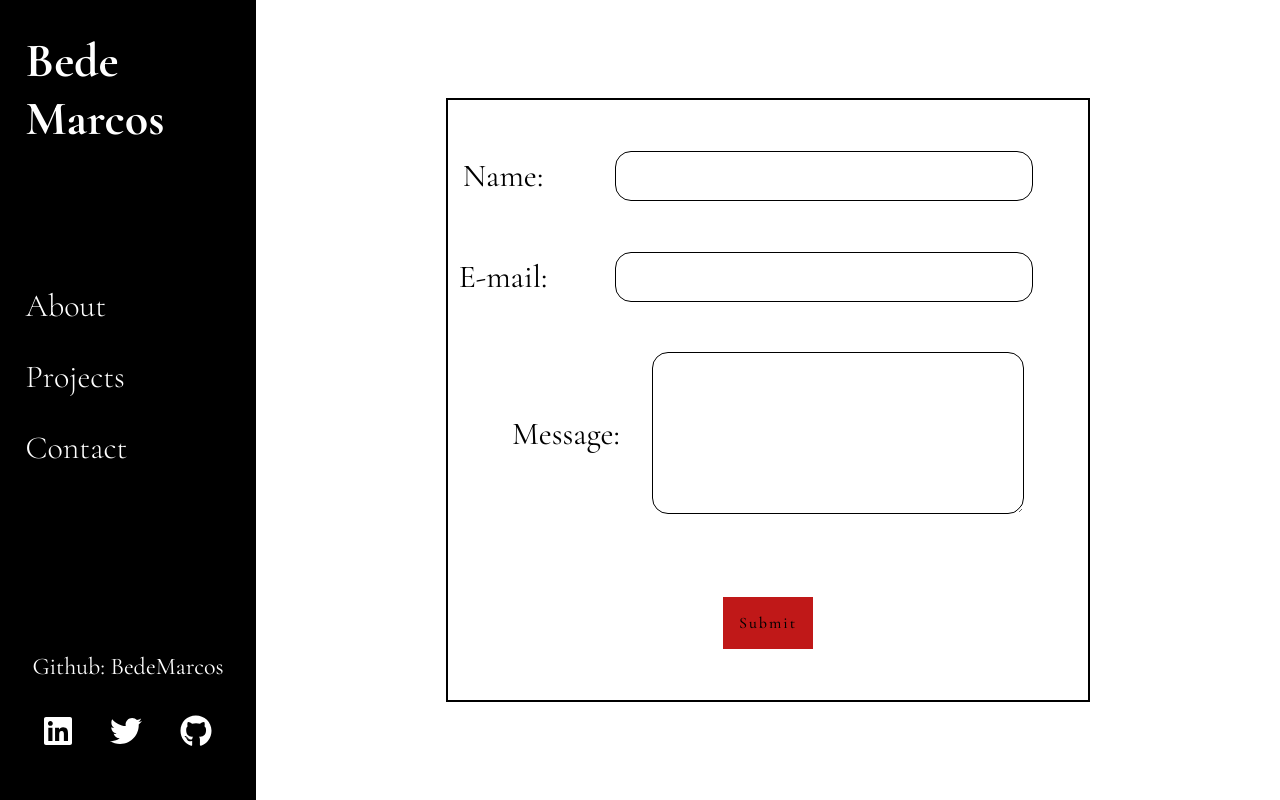
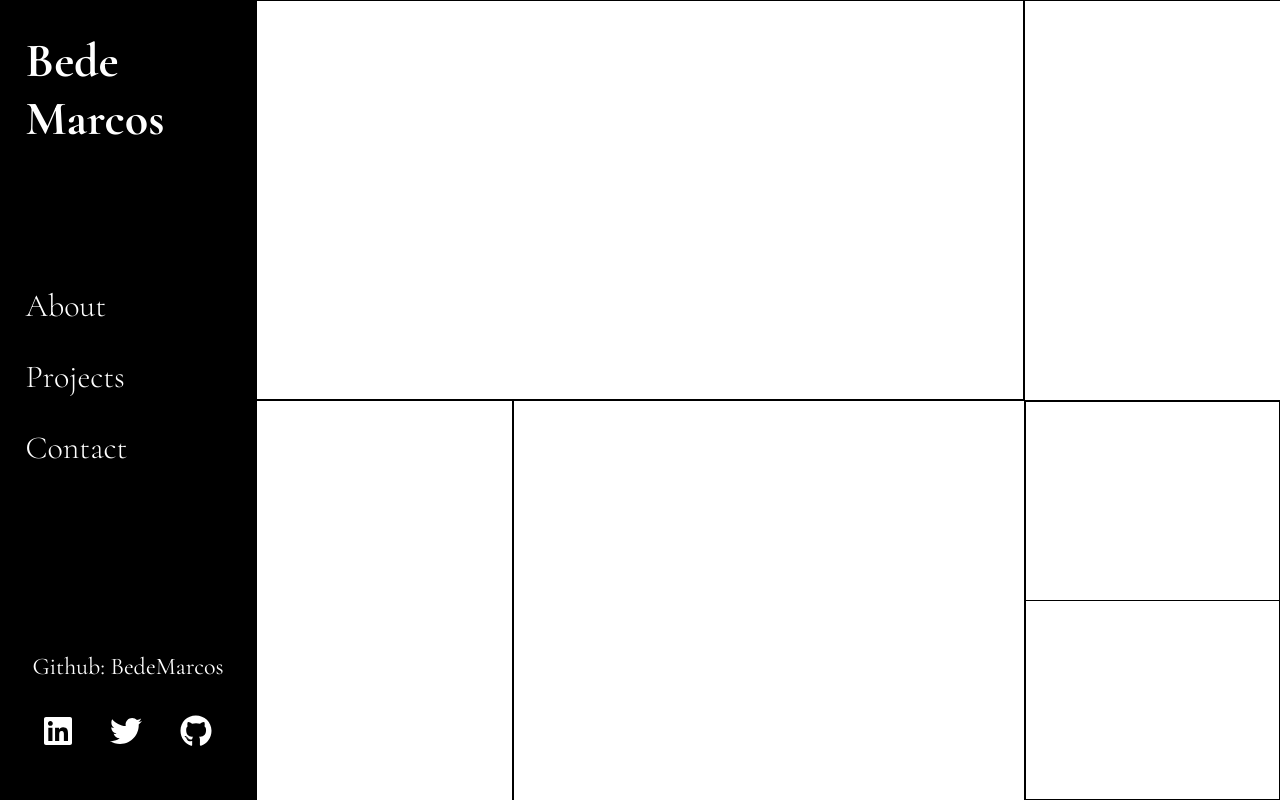
Before and after one commit to BedeMS/Portfolio, a React (Create React App) app: page / in a window 1280 px wide. Built offline with nearby package versions, Linux system fonts and the light colour scheme.

Commit message:
Add Route to App

```diff
--- a/src/components/Nav/Nav.js
+++ b/src/components/Nav/Nav.js
@@ -10,13 +10,13 @@ function Nav(props) {
         Bede Marcos
       </Link>
       <div className="Nav__list">
-        <Link to="/" className="Nav__list-item">
+        <Link to="/About" className="Nav__list-item">
           About
         </Link>
-        <Link to="/" className="Nav__list-item">
+        <Link to="/Projects" className="Nav__list-item">
           Projects
         </Link>
-        <Link to="/" className="Nav__list-item">
+        <Link to="/Contact" className="Nav__list-item">
           Contact
         </Link>
       </div>
--- a/src/containers/About/About.js
+++ b/src/containers/About/About.js
@@ -5,17 +5,15 @@ import "./About.css";
 
 function About(props) {
   return (
-    <div className="App">
-      <Nav />
     <div className="About">
       <div className="LeftSide">
         <div className="Photo"></div>
         <div className="Skills">
-              <Progress label="HTML5/CSS/SASS" width="90"/>
-              <Progress label="Javascript" width="80"/>
-              <Progress label="React" width="75"/>
-              <Progress label="Node" width="50"/>
-              <Progress label="Python" width="0" goal="Goal: End of 2021"/>
+          <Progress label="HTML5/CSS/SASS" width="90" />
+          <Progress label="Javascript" width="80" />
+          <Progress label="React" width="75" />
+          <Progress label="Node" width="50" />
+          <Progress label="Python" width="0" goal="Goal: End of 2021" />
         </div>
       </div>
       <div className="Desc">
@@ -23,15 +21,14 @@ function About(props) {
           Usually, the source of truth is implemented in the component that
           needs it for rendering. So in our case, we manage state in our
           containing app component at the very top. From this app component,
-            data is passed down the component tree via props. Usually, the
-            source of truth is implemented in the component that needs it for
-            rendering. So in our case, we manage state in our containing app
-            component at the very top. From this app component, data is passed
-            down the component tree via props. Usually, the source of truth is
-            implemented in the component that needs it for rendering. So in our
-            case, we manage state in our containing app component at the very
-            top. From this app component, data is passed down the component tree
-            via props.
+          data is passed down the component tree via props. Usually, the source
+          of truth is implemented in the component that needs it for rendering.
+          So in our case, we manage state in our containing app component at the
+          very top. From this app component, data is passed down the component
+          tree via props. Usually, the source of truth is implemented in the
+          component that needs it for rendering. So in our case, we manage state
+          in our containing app component at the very top. From this app
+          component, data is passed down the component tree via props.
         </p>
         <ul className="Desc__interests">
           <li className="Desc__interests-title">My Interests</li>
@@ -50,7 +47,6 @@ function About(props) {
         </ul>
       </div>
     </div>
-    </div>
   );
 }
 
--- a/src/containers/App/App.js
+++ b/src/containers/App/App.js
@@ -1,8 +1,10 @@
 import React from "react";
+import { Switch, Route } from "react-router-dom";
 import { library } from "@fortawesome/fontawesome-svg-core";
 import { far } from "@fortawesome/free-regular-svg-icons";
 import { fab } from "@fortawesome/free-brands-svg-icons";
 import { fas } from "@fortawesome/free-solid-svg-icons";
+import Nav from "../../components/Nav/Nav";
 import Home from "../Home/Home";
 import About from "../About/About";
 import Projects from "../Projects/Projects";
@@ -12,7 +14,17 @@ import "./App.css";
 library.add(far, fab, fas);
 
 function App() {
-  return <Contact />;
+  return (
+    <div className="App">
+      <Nav />
+      <Switch>
+        <Route exact path="/Contact" render={() => <Contact />} />
+        <Route exact path="/About" render={() => <About />} />
+        <Route exact path="/Projects" render={() => <Projects />} />
+        <Route exact path="/" render={() => <Home />} />
+      </Switch>
+    </div>
+  );
 }
 
 export default App;
--- a/src/containers/Contact/Contact.js
+++ b/src/containers/Contact/Contact.js
@@ -7,15 +7,12 @@ import Button from "../../elements/Button/Button";
 
 function Contact(props) {
   return (
-    <div className="App">
-      <Nav />
     <form className="Contact">
       <Input colorScheme="dark" label="Name" />
       <Input colorScheme="dark" label="E-mail" />
       <Textarea label="Message" />
       <Button type="submit" name="Submit" />
     </form>
-    </div>
   );
 }
 
--- a/src/containers/Home/Home.css
+++ b/src/containers/Home/Home.css
@@ -6,7 +6,7 @@
 }
 
 .main {
-  border: 5px solid #000000;
+  border: 1px solid #000000;
 }
 .main:nth-of-type(4) {
   grid-column: 2 / span 2;
@@ -16,11 +16,16 @@
   grid-column: 1 / span 3;
 }
 
+.main.Project {
+  margin: 0;
+  width: 100%;
+}
+
 .FinalProject,
 .More {
   height: 50%;
 }
 
 .More {
-  border-top: 10px solid #000000;
+  border-top: 1px solid #000000;
 }
--- a/src/containers/Home/Home.js
+++ b/src/containers/Home/Home.js
@@ -4,17 +4,14 @@ import "./Home.css";
 
 function Home() {
   return (
-    <div className="App">
-      <Nav />
     <div className="Home__main">
-        <div className="main Intro"></div>
+      <div className="Intro main"></div>
       <div className="main Project"></div>
       <div className="main Project"></div>
       <div className="main Project"></div>
-        <div className="main">
+      <div className="Final main">
         <div className="FinalProject"></div>
         <div className="More"></div>
-        </div>
       </div>
     </div>
   );
--- a/src/containers/Projects/Projects.js
+++ b/src/containers/Projects/Projects.js
@@ -6,8 +6,6 @@ import "./Projects.css";
 
 function Projects(props) {
   return (
-    <div className="App">
-      <Nav />
     <div className="Projects">
       <div className="Project__set">
         <Project />
@@ -21,7 +19,6 @@ function Projects(props) {
         <Project />
       </div>
     </div>
-    </div>
   );
 }
 
--- a/src/elements/Input/Input.js
+++ b/src/elements/Input/Input.js
@@ -2,14 +2,11 @@ import React from "react";
 import "./Input.css";
 
 function Input(props) {
-
   return (
     <div className="InputWrapper">
       {props.label ? (
         <label
-          className={
-            props.colorScheme === "dark" ? "LabelDark" : "Label"
-          }
+          className={props.colorScheme === "dark" ? "LabelDark" : "Label"}
           htmlFor={props.name}
         >
           {props.label}:
--- a/src/elements/Video/Video.js
+++ b/src/elements/Video/Video.js
@@ -10,7 +10,7 @@ function Video(props) {
       url={Practice}
       width="100%"
       height="100%"
-      // playing={true}
+      playing={true}
       muted={true}
       // controls={true}
     />
```
Lines whose indentation alone changed are shown as unchanged.
